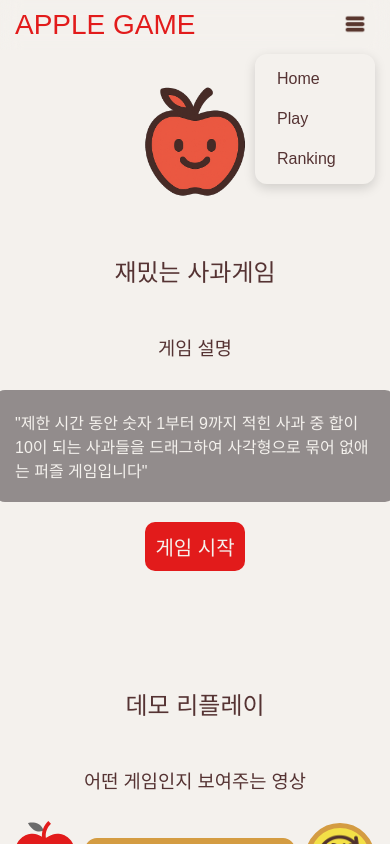
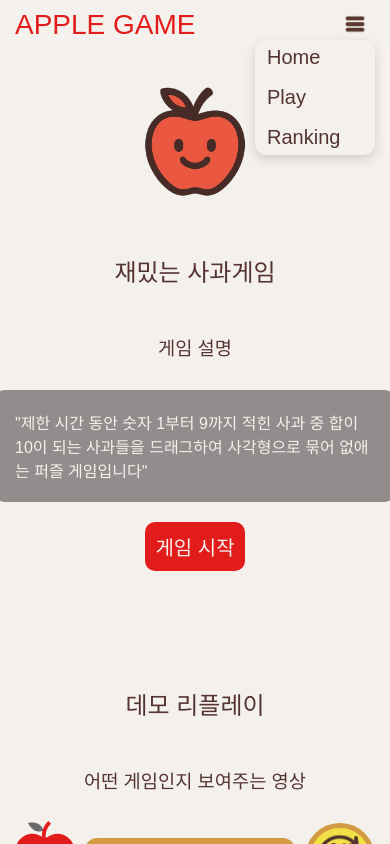
Before and after one commit to Seop2/apple-game-portfolio, a Next.js app: page / in a window 390 px wide. Both pictures are taken after a click on the button 355 px from the left and 25 px from the top of the page. Shown: the top 844 px of the page. Built offline with nearby package versions, Linux system fonts and the light colour scheme; a web font is replaced by a local one.

Commit message:
hamburger button toggle event

```diff
--- a/src/components/button/Hamburger.module.css
+++ b/src/components/button/Hamburger.module.css
@@ -12,3 +12,32 @@
 
      }
  }
+
+
+ .mobileMenu {
+     position: absolute;
+     top: 80%;
+     right: var(--side-padding);
+     border-radius: 12px;
+     background-color: var(--color-bg);
+     display: flex;
+     flex-direction: column;
+     gap: 5px;
+     min-width: 120px;
+     box-shadow: 0 4px 12px rgba(0, 0, 0, 0.15);
+
+     a {
+         text-decoration: none;
+         font-size: 20px;
+         padding: 6px 12px;
+         border-radius: 8px;
+
+         &:hover,
+         &:active {
+             background-color: var(--color-button-bg);
+             color: var(--color-button-text);
+         }
+     }
+
+
+ }
--- a/src/components/button/HamburgerButton.js
+++ b/src/components/button/HamburgerButton.js
@@ -1,7 +1,6 @@
 "use client"
 import { useState } from "react"
 import styles from "./Hamburger.module.css"
-import headerStyles from "../header.module.css"
 import Image from "next/image"
 import Link from "next/link";
 
@@ -18,7 +17,7 @@ export default function HamburgerButton() {
                 <Image src={"/menu.png"} alt="menu" width={30} height={30} />
             </button>
             {isOpen && (
-                <nav className={headerStyles.mobileMenu} onClick={() => setOpen(false)}>
+                <nav className={styles.mobileMenu} onClick={() => setOpen(false)}>
                     <Link href="/">Home</Link>
                     <Link href="/play">Play</Link>
                     <Link href="/ranking">Ranking</Link>
--- a/src/components/header.module.css
+++ b/src/components/header.module.css
@@ -49,31 +49,7 @@
         }
     }
 
-    .mobileMenu {
-        position: absolute;
-        top: 100%;
-        right: var(--side-padding);
-        margin-top: 4px;
-        padding: 10px;
-        border-radius: 12px;
-        background-color: var(--color-bg);
-        display: flex;
-        flex-direction: column;
-        gap: 10px;
-        min-width: 120px;
-        box-shadow: 0 4px 12px rgba(0, 0, 0, 0.15);
 
-        a {
-            text-decoration: none;
-            font-size: 16px;
-            padding: 6px 12px;
-            border-radius: 8px;
-        }
-
-        a:hover {
-            background-color: rgba(128, 128, 128, 0.1);
-        }
-    }
 
 
 }
```
